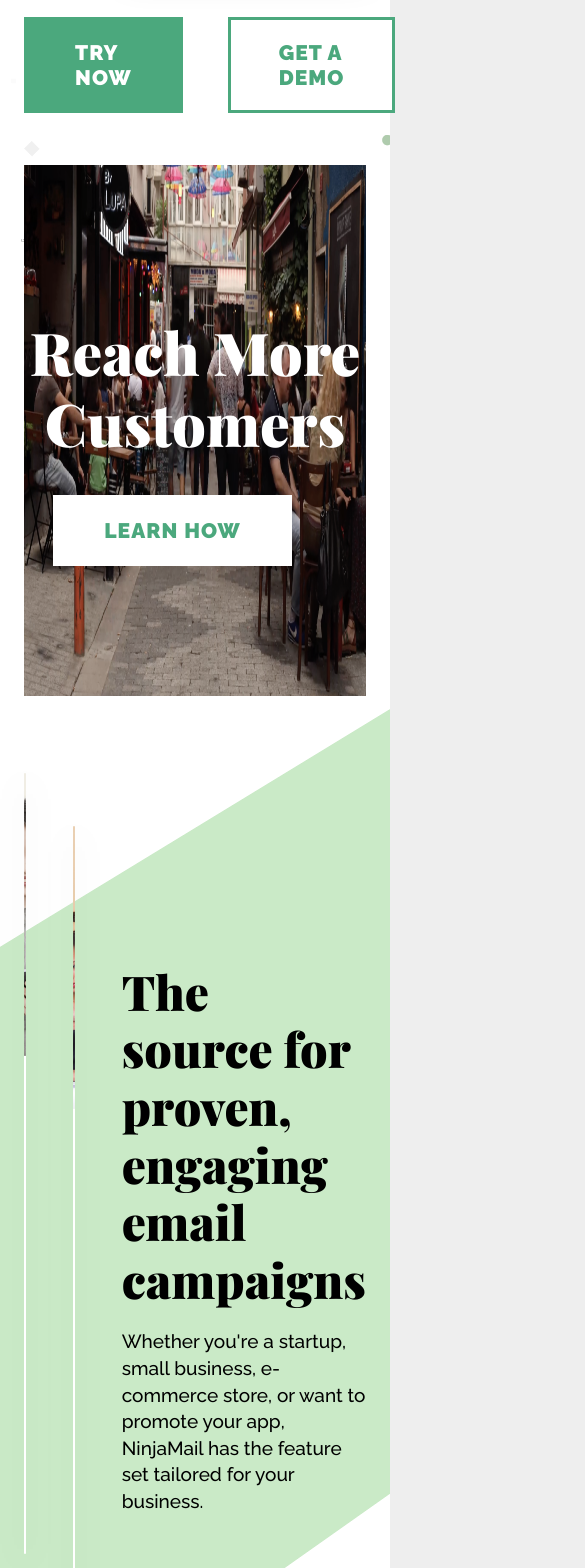
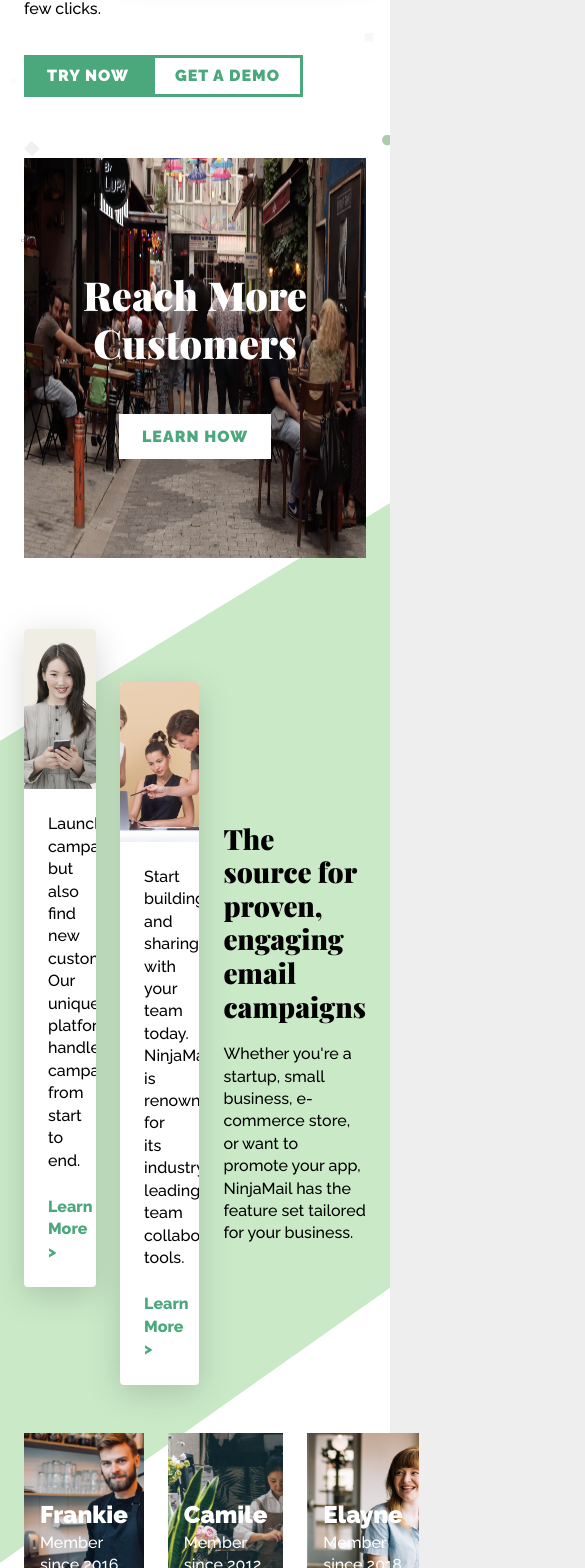
Before and after one commit to SirBruno/valtech, a Next.js app in the folder ninjamail/: page / in a window 390 px wide. Shown: the part 425-1993 px from the top of the page, 585 px wide, since content can reach past the window. Built offline with nearby package versions, Linux system fonts and the light colour scheme; a web font is replaced by a local one.

Commit message:
tablet responsive ok

```diff
--- a/ninjamail/styles/globals.scss
+++ b/ninjamail/styles/globals.scss
@@ -23,7 +23,7 @@
   text-decoration: none;
 }
 
-@mixin btn($color, $background, $border) {
+@mixin btnLarge($color, $background, $border) {
   font-family: Raleway;
   font-size: 21px;
   font-weight: 900;
@@ -33,7 +33,18 @@
   color: $color;
   padding: 20px 48px;
   border: 3px solid $border;
-  margin-right: 45px;
+}
+
+@mixin btnSmall($color, $background, $border) {
+  font-family: Raleway;
+  font-size: 16px;
+  font-weight: 900;
+  line-height: 1;
+  letter-spacing: 1.05px;
+  background: $background;
+  color: $color;
+  padding: 10px 20px;
+  border: 3px solid $border;
 }
 
 * {
@@ -170,11 +181,11 @@ body {
 }
 
 .hero__btn--primary {
-  @include btn(#fff, #4BA87D, #4BA87D);
+  @include btnLarge(#fff, #4BA87D, #4BA87D);
 }
 
 .hero__btn--secondary {
-  @include btn(#4BA87D, #fff, #4BA87D);
+  @include btnLarge(#4BA87D, #fff, #4BA87D);
 }
 
 .hero__imgContainer {
@@ -220,7 +231,7 @@ body {
 }
 
 .sectionTwo__ctaBtn {
-  @include btn(#4BA87D, #fff, #fff);
+  @include btnLarge(#4BA87D, #fff, #fff);
 }
 
 .sectionThree {
@@ -337,6 +348,8 @@ body {
   padding: 40px 0 75px;
   text-align: center;
   padding: 0 10%;
+  z-index: 1;
+  position: relative;
 }
 
 .sectionFour__newsletter h2 {
@@ -411,7 +424,7 @@ body {
 }
 
 .sectionSix__btn {
-  @include btn(#4BA87D, #fff, #fff);
+  @include btnLarge(#4BA87D, #fff, #fff);
 }
 
 .sectionSeven {
@@ -522,4 +535,114 @@ body {
   .hero__middle {
     top: 40px;
   }
+
+  .hero__btn--primary {
+    @include btnSmall(#fff, #4BA87D, #4BA87D);
+  }
+
+  .hero__btn--secondary {
+    @include btnSmall(#4BA87D, #fff, #4BA87D);
+  }
+
+  .sectionTwo__imgContainer {
+    height: 400px;
+    width: 100%;
+  }
+
+  .sectionTwo {
+    height: auto;
+    padding: 100px 24px;
+  }
+
+  .sectionTwo__ctaText {
+    font-size: 40px;
+  }
+
+  .sectionTwo__ctaBtn {
+    @include btnSmall(#4BA87D, #fff, #fff);
+  }
+
+  .sectionThree__title {
+    font-size: 28px;
+  }
+
+  .sectionThree__p {
+    font-size: 16px;
+  }
+
+  .sectionThree__card {
+    margin-right: 24px;
+  }
+
+  .sectionThree__imgContainer {
+    height: 160px;
+  }
+
+  .sectionFour h3 {
+    font-size: 24px;
+  }
+
+  .sectionFour p {
+    font-size: 16px;
+  }
+
+  .sectionFour .sectionFour__cards > div {
+    height: 160px;
+  }
+
+  .sectionFour .sectionFour__cards > div:not(:last-child) {
+    margin-right: 24px;
+  }
+
+  .sectionFour .sectionFour__cards div div {
+    padding: 16px;
+  }
+
+  .sectionFour__newsletter h2 {
+    font-size: 32px;
+  }
+
+  .sectionFour__newsletter input[type=email] {
+    font-size: 16px;
+    width: 275px;
+    height: 48px;
+    margin-right: 16px;
+  }
+
+  .sectionFour__newsletter input[type=submit] {
+    width: 144px;
+    height: 48px;
+    font-size: 16px;
+  }
+
+  .sectionFive__text {
+    font-size: 32px;
+  }
+
+  .sectionSix__text {
+    font-size: 32px;
+  }
+
+  .sectionSix__btn {
+    @include btnSmall(#4BA87D, #fff, #fff);
+  }
+
+  .sectionSix {
+    padding: 50px;
+  }
+
+  .sectionSeven__linksCol {
+    font-size: 16px;
+    padding: 0;
+  }
+
+  .sectionSeven .sectionSeven__footerBottom,
+  .sectionSeven .sectionSeven__footerBottom div:nth-child(2) {
+    display: block;
+  }
+
+  .sectionSeven__footerBottom p {
+    font-size: 14px;
+    padding-bottom: 4px;
+  }
 }
```
